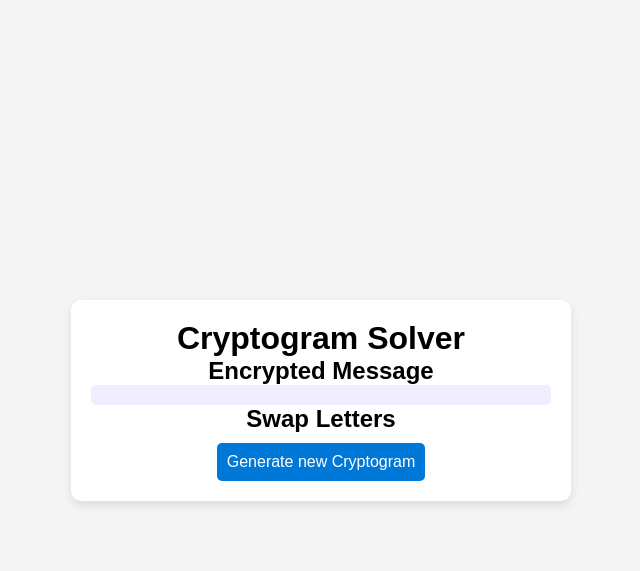
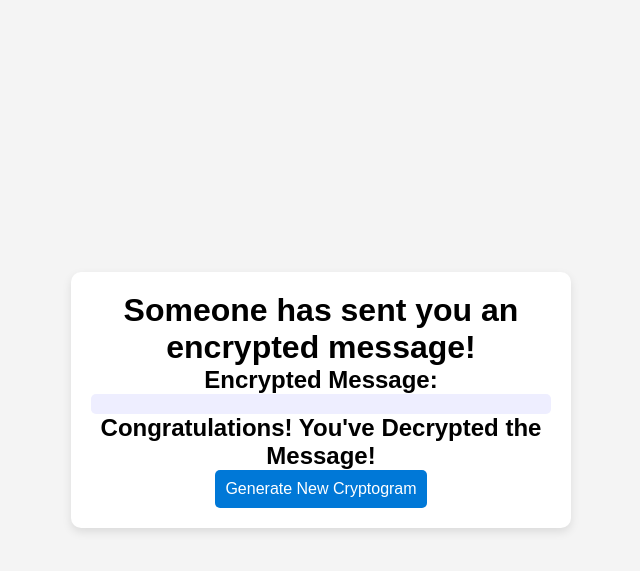
Before and after one commit to ribbansmax/cryptogram_app, a Flask app: page / in a window 1280 px wide; the page is wider, and only the part inside the window is pictured. Shown: the top 571 px of that part, without its empty margins (319-959 px from the left). Run offline with Flask 2, Linux system fonts and the light colour scheme; the visitor is signed in with stand-in values (Sample User, id 1).

Commit message:
Add success

```diff
--- a/app/templates/index.html
+++ b/app/templates/index.html
@@ -8,7 +8,14 @@
 </head>
 <body>
     <div class="container">
-        <h1>Cryptogram Solver</h1>
+
+        {% if not solver_mode %}
+            <h1>Cryptogram Creator</h1>
+        {% endif %}
+
+        {% if solver_mode %}
+            <h1>Someone has sent you an encrypted message!</h1>
+        {% endif %}
 
         <!-- Display messages (errors, success) -->
         {% with messages = get_flashed_messages(with_categories=true) %}
@@ -31,14 +38,22 @@
         {% endif %}
 
         {% if solver_mode %}
-            <h2>Encrypted Message</h2>
+            <h2>Encrypted Message:</h2>
             <p class="encrypted-message">{{ encrypted_message }}</p>
             <!-- Display the short URL instead of the encrypted message -->
             {% if short_url %}
                 <p>Your encrypted message is ready: <a href="{{ short_url }}" target="_blank">{{ short_url }}</a></p>
             {% endif %}
 
-            <h2>Swap Letters</h2>
+            <div id="completion-message" style="display: none;">
+                <h2>Congratulations! You've Decrypted the Message!</h2>
+                <form action="{{ url_for('reset_session') }}" method="get">
+                    <button type="submit">Generate New Cryptogram</button>
+                </form>
+            </div>
+
+            <div id="swap-section">
+                <h2>Press two buttons to swap letters</h2>
                 <div class="letter-buttons">
                     {% for letter in available_letters %}
                         {% if letter in correct_letters %}
@@ -48,6 +63,7 @@
                         {% endif %}
                     {% endfor %}
                 </div>
+            </div>
 
             <form id="swap-form" method="POST">
                 <input type="hidden" name="encrypted_message" value="{{ encrypted_message }}">
@@ -56,9 +72,9 @@
                 <button type="submit" name="swap" id="swap-button" style="visibility: hidden; position: absolute;">Swap</button>
             </form>
         {% endif %}
-        <form action="{{ url_for('reset_session') }}" method="get">
+        <!-- <form action="{{ url_for('reset_session') }}" method="get">
             <button type="submit">Generate new Cryptogram</button>
-        </form>
+        </form> -->
     </div>
 
     <script>
@@ -85,6 +101,26 @@
                 document.getElementById('swap-button').click();
             }
         }
+        const availableLetters = {{ available_letters | tojson }};
+        const correctLetters = {{ correct_letters | tojson }};
+
+        console.log("Available Letters:", availableLetters.length);
+        console.log("Correct Letters:", Object.keys(correctLetters).length);
+
+        if (availableLetters.length === Object.keys(correctLetters).length) {
+            document.getElementById("completion-message").style.display = "block"; // Show success message
+            document.getElementById("swap-section").style.display = "none"; // Hide swap buttons
+        }
     </script>
+    <!-- <script>
+        // Debugging: Print Flask variables to browser console
+        const availableLetters = {{ available_letters | tojson }};
+        const correctLetters = {{ correct_letters | tojson }};
+        const encryptedMessage = {{ encrypted_message | tojson }};
+
+        console.log("Available Letters:", availableLetters);
+        console.log("Correct Letters:", correctLetters);
+        console.log("Encrypted Message:", encryptedMessage);
+    </script> -->
 </body>
 </html>
```
Lines whose indentation alone changed are shown as unchanged.
